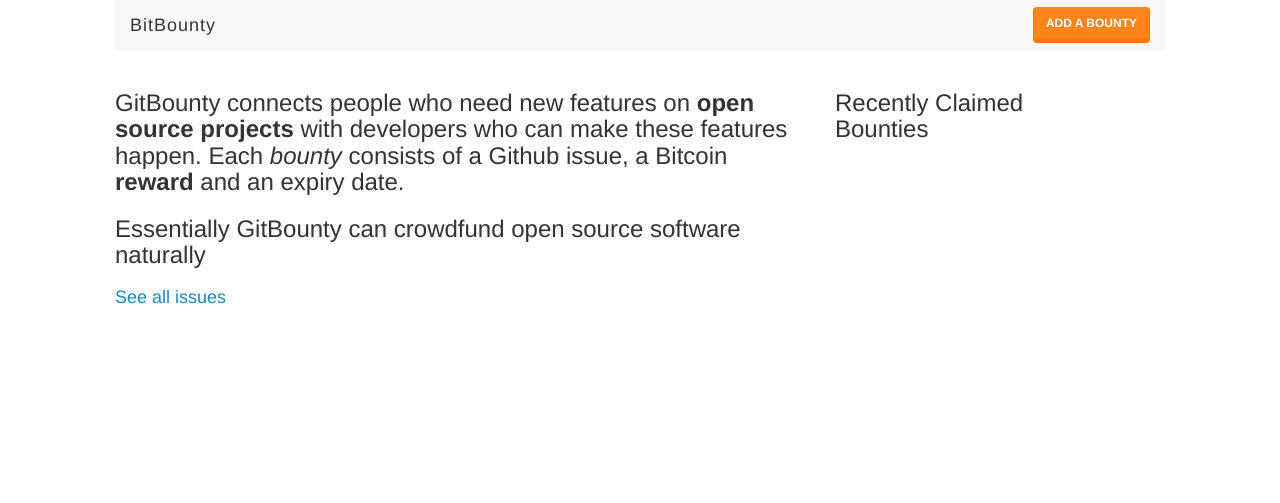
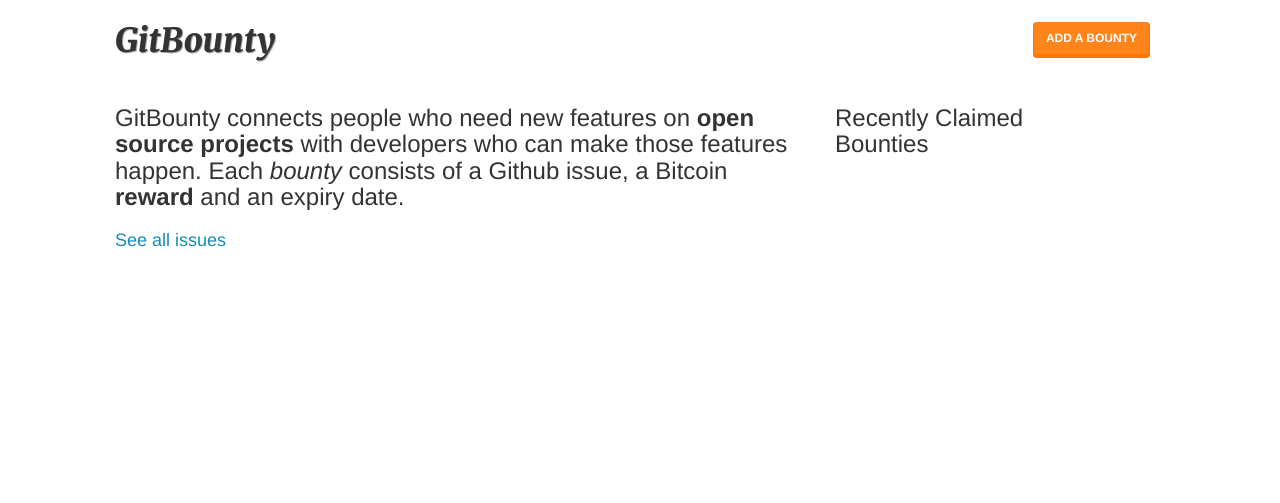
Before and after one commit to davidfurlong/Github-Issue-Bitcoin-bounties, a PHP site: page / in a window 1280 px wide. Shown: the top 503 px of the page. Run offline with PHP 8.4, Linux system fonts and the light colour scheme; some libraries are stand-ins or nearby versions.

Commit message:
Visual Navbar-brand redesign

```diff
--- a/bounty.html
+++ b/bounty.html
@@ -11,6 +11,7 @@
     <link href="//netdna.bootstrapcdn.com/font-awesome/4.0.3/css/font-awesome.css" rel="stylesheet">
 
     <link href="styles/bootstrapthemed.css" rel="stylesheet">
+    <link href='http://fonts.googleapis.com/css?family=Merriweather:900italic,400' rel='stylesheet' type='text/css'>
 
 
     <!-- Latest compiled and minified JavaScript -->
--- a/contact.html
+++ b/contact.html
@@ -10,6 +10,7 @@
     <link href="//netdna.bootstrapcdn.com/font-awesome/4.0.3/css/font-awesome.css" rel="stylesheet">
 
     <link href="styles/bootstrapthemed.css" rel="stylesheet">
+    <link href='http://fonts.googleapis.com/css?family=Merriweather:900italic,400' rel='stylesheet' type='text/css'>
 
     <!-- Latest compiled and minified JavaScript -->
     <link href='http://fonts.googleapis.com/css?family=Lato:300' rel='stylesheet' type='text/css'>
--- a/create.html
+++ b/create.html
@@ -12,6 +12,7 @@
 
     <link href="styles/bootstrapthemed.css" rel="stylesheet">
 
+    <link href='http://fonts.googleapis.com/css?family=Merriweather:900italic,400' rel='stylesheet' type='text/css'>
 
     <!-- Latest compiled and minified JavaScript -->
     <script src="//netdna.bootstrapcdn.com/bootstrap/3.1.1/js/bootstrap.min.js"></script>
--- a/index.html
+++ b/index.html
@@ -10,6 +10,8 @@
     <link href="//netdna.bootstrapcdn.com/font-awesome/4.0.3/css/font-awesome.css" rel="stylesheet">
 
     <link href="styles/bootstrapthemed.css" rel="stylesheet">
+    <link href='http://fonts.googleapis.com/css?family=Merriweather:900italic,400' rel='stylesheet' type='text/css'>
+    <link href='http://fonts.googleapis.com/css?family=Merriweather:900italic,400' rel='stylesheet' type='text/css'>
 
     <!-- Latest compiled and minified JavaScript -->
     <link href='http://fonts.googleapis.com/css?family=Lato:300' rel='stylesheet' type='text/css'>
@@ -28,7 +30,7 @@
               <span class="icon-bar"></span>
               <span class="icon-bar"></span>
             </button>
-            <a class="navbar-brand" href="index.html">BitBounty</a>
+            <a class="navbar-brand" href="index.html">GitBounty</a>
           </div>
           <div class="collapse navbar-collapse">
             <ul class="nav navbar-nav navbar-right">
@@ -44,10 +46,7 @@
           <div class="row" id="description">
             <div class="col-md-12">
               <h3>
-                GitBounty connects people who need new features on <b>open source projects</b> with developers who can make these features happen. Each <i>bounty</i> consists of a Github issue, a Bitcoin <b>reward</b> and an expiry date.
-              </h3>
-              <h3>
-                Essentially GitBounty can crowdfund open source software naturally
+                GitBounty connects people who need new features on <b>open source projects</b> with developers who can make those features happen. Each <i>bounty</i> consists of a Github issue, a Bitcoin <b>reward</b> and an expiry date.
               </h3>
             </div>
           </div>
--- a/issue.html
+++ b/issue.html
@@ -9,6 +9,7 @@
 
     <link href="//netdna.bootstrapcdn.com/font-awesome/4.0.3/css/font-awesome.css" rel="stylesheet">
     <link href="styles/bootstrapthemed.css" rel="stylesheet">
+    <link href='http://fonts.googleapis.com/css?family=Merriweather:900italic,400' rel='stylesheet' type='text/css'>
 
     <link href='http://fonts.googleapis.com/css?family=Lato:300' rel='stylesheet' type='text/css'>
     <link href="styles/style.css" rel="stylesheet">
--- a/issues.html
+++ b/issues.html
@@ -10,6 +10,7 @@
     <link href="//netdna.bootstrapcdn.com/font-awesome/4.0.3/css/font-awesome.css" rel="stylesheet">
 
     <link href="styles/bootstrapthemed.css" rel="stylesheet">
+    <link href='http://fonts.googleapis.com/css?family=Merriweather:900italic,400' rel='stylesheet' type='text/css'>
 
     <!-- Latest compiled and minified JavaScript -->
     <link href='http://fonts.googleapis.com/css?family=Lato:300' rel='stylesheet' type='text/css'>
--- a/legal.html
+++ b/legal.html
@@ -10,6 +10,7 @@
     <link href="//netdna.bootstrapcdn.com/font-awesome/4.0.3/css/font-awesome.css" rel="stylesheet">
 
     <link href="styles/bootstrapthemed.css" rel="stylesheet">
+    <link href='http://fonts.googleapis.com/css?family=Merriweather:900italic,400' rel='stylesheet' type='text/css'>
 
     <!-- Latest compiled and minified JavaScript -->
     <link href='http://fonts.googleapis.com/css?family=Lato:300' rel='stylesheet' type='text/css'>
--- a/styles/style.css
+++ b/styles/style.css
@@ -10,7 +10,19 @@ body {
 }
 
 .navbar-brand {
-	letter-spacing: 1px;
+	/*letter-spacing: 1px;*/
+	font-family:'Merriweather';
+	font-style: italic;
+	font-weight:700;
+	padding-left:0px;
+
+	font-size:25pt;
+	text-shadow: 1px 1px 0px #aaa;
+}
+
+.navbar {
+	background:transparent;
+	padding-top:15px;
 }
 
 .navbar .container-fluid, .navbar {
```
Also changed, not shown: about.html (+10 -0 lines).
